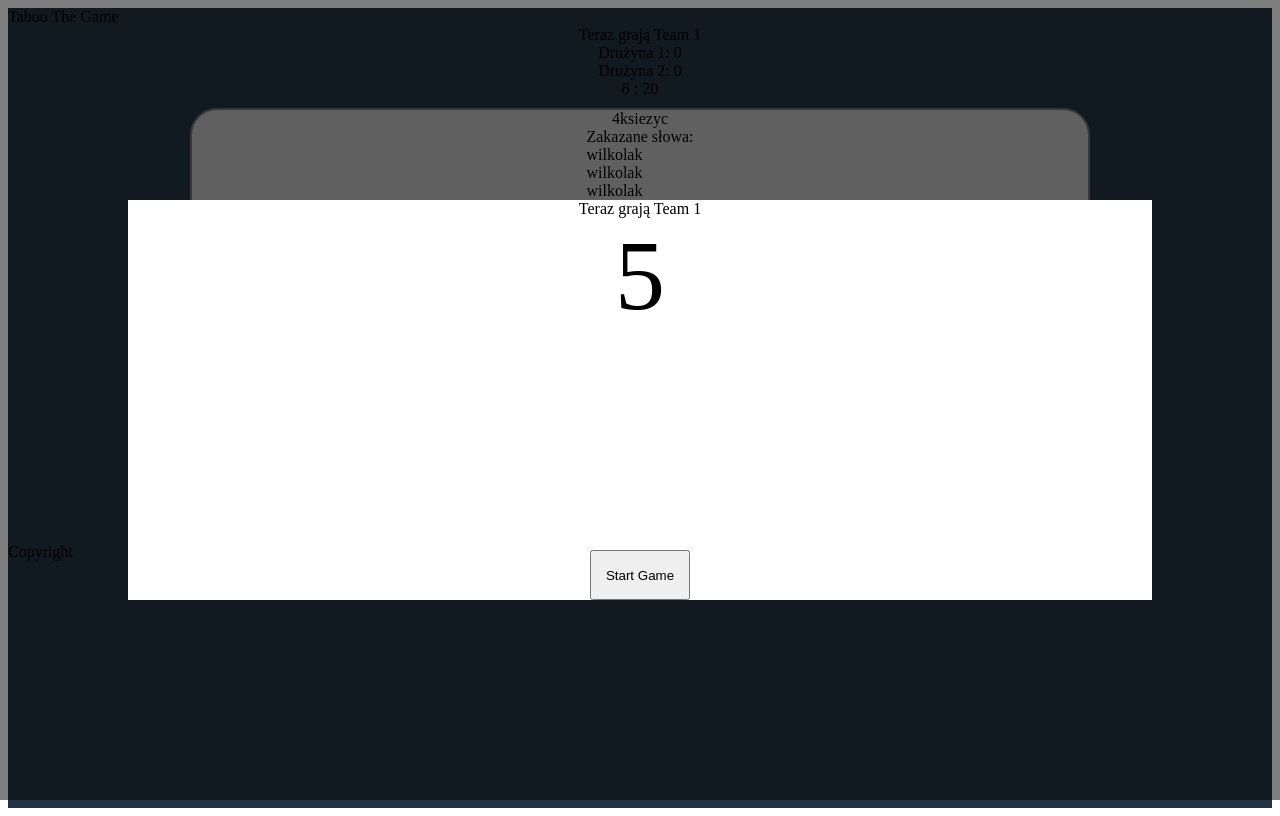
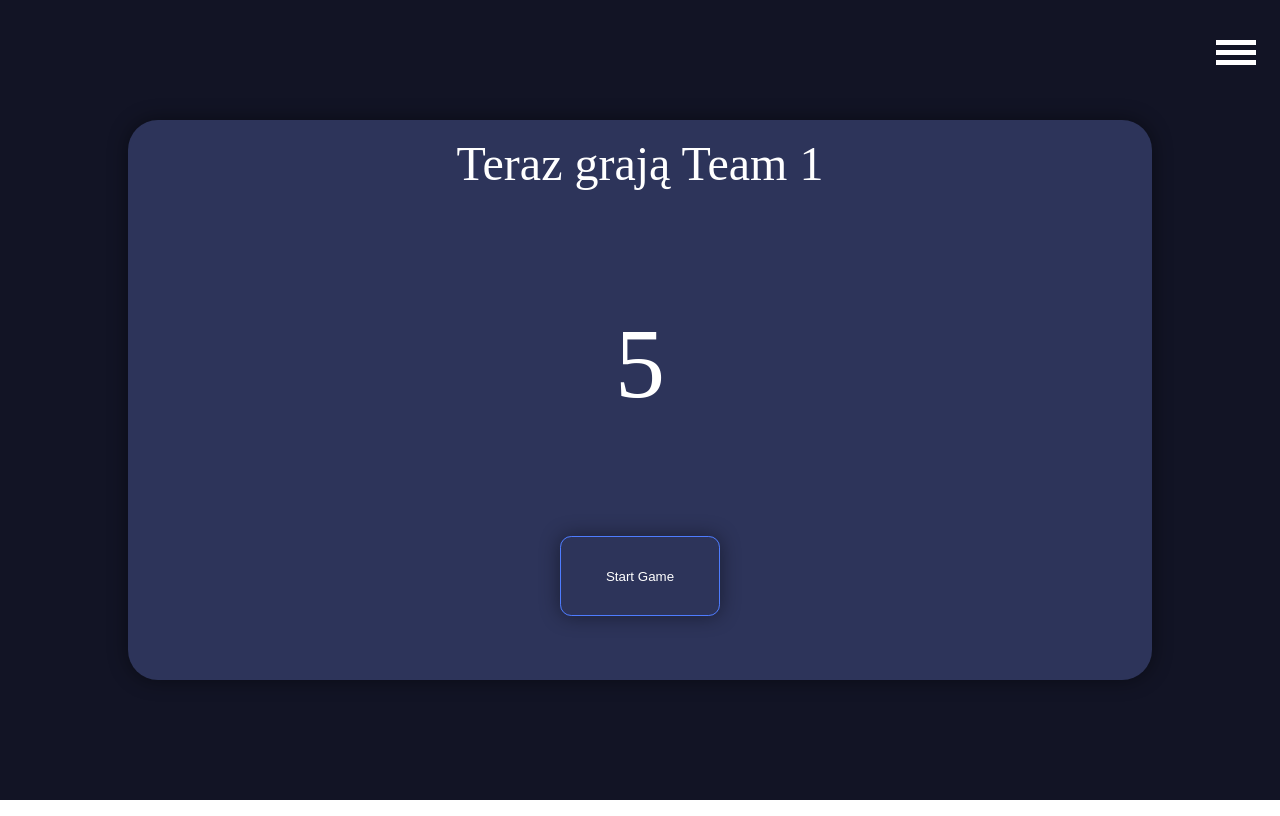
Before and after one commit to dmajkowski/taboothegame, a React (Create React App) app: page /game in a window 1280 px wide. Built offline with nearby package versions, Linux system fonts and the light colour scheme; the HTML template or start-up script is replaced by a standard one.

Commit message:
Added some simple routing and styling for home and popup

```diff
--- a/src/App.js
+++ b/src/App.js
@@ -1,14 +1,35 @@
+
+import { BrowserRouter as Router, Link, Route, Switch, Redirect } from "react-router-dom";
 import Game from './components/Game';
-
+import "./styles/App.css"
 
 function App() {
 
   return (
-    <>
-
-      <Game />
-
-    </>
+    <div className="container">
+      <Router>
+        <Switch>
+          <Route exact path="/">
+            <header className="header"><h1>Witaj w grze taboo!</h1></header>
+            <div className="mainmenu">
+              <nav>
+                <ul>
+                  <li>
+                    <Link to="/game">Zacznij gre</Link>
+                  </li>
+                  <li>
+                    <Link to="/">Home</Link>
+                  </li>
+                </ul>
+              </nav>
+            </div>
+          </Route>
+          <Route path="/game">
+            <Game />
+          </Route>
+        </Switch>
+      </Router>
+    </div>
   );
 }
 
--- a/src/components/Game.js
+++ b/src/components/Game.js
@@ -6,13 +6,14 @@ import Timer from "./Timer";
 import TeamScore from './TeamScore';
 import GamePopup from './GamePopup';
 import Scoreboard from './Scoreboard'
+import Menu from './Menu'
 import "../styles/Game.css"
 
 
 function Game() {
   const [activeTeam, setActiveTeam] = useState("Team 1", "Team2"); //Obecnie grająca drużyna - domyślnie 1
   const [remainingRounds, setRemainingRounds] = useState(2)
-  const [maxTime, setMaxTime] = useState(500);
+  const [maxTime, setMaxTime] = useState(10);
   const [currentScore, setCurrentScore] = useState({
     team1Score: 0,
     team2Score: 0,
@@ -40,6 +41,66 @@ function Game() {
       word: "4ksiezyc",
       forbiddenWords: ["wilkolak", "wilkolak", "wilkolak", "cosik"],
     },
+    {
+      word: "5ksiezyc",
+      forbiddenWords: ["wilkolak", "cos", "cosik", "cosik"],
+    },
+    {
+      word: "6ksiezyc",
+      forbiddenWords: ["wilkolak", "wilkolak", "wilkolak", "cosik"],
+    },
+    {
+      word: "7ksiezyc",
+      forbiddenWords: ["wilkolak", "wilkolak", "wilkolak", "cosik"],
+    },
+    {
+      word: "8ksiezyc",
+      forbiddenWords: ["wilkolak", "wilkolak", "wilkolak", "cosik"],
+    },
+    {
+      word: "9ksiezyc",
+      forbiddenWords: ["wilkolak", "wilkolak", "wilkolak", "cosik"],
+    },
+    {
+      word: "10ksiezyc",
+      forbiddenWords: ["wilkolak", "cos", "cosik", "cosik"],
+    },
+    {
+      word: "11ksiezyc",
+      forbiddenWords: ["wilkolak", "wilkolak", "wilkolak", "cosik"],
+    },
+    {
+      word: "12ksiezyc",
+      forbiddenWords: ["wilkolak", "wilkolak", "wilkolak", "cosik"],
+    },
+    {
+      word: "13ksiezyc",
+      forbiddenWords: ["wilkolak", "wilkolak", "wilkolak", "cosik"],
+    },
+    {
+      word: "14ksiezyc",
+      forbiddenWords: ["wilkolak", "wilkolak", "wilkolak", "cosik"],
+    },
+    {
+      word: "15ksiezyc",
+      forbiddenWords: ["wilkolak", "cos", "cosik", "cosik"],
+    },
+    {
+      word: "16ksiezyc",
+      forbiddenWords: ["wilkolak", "wilkolak", "wilkolak", "cosik"],
+    },
+    {
+      word: "17ksiezyc",
+      forbiddenWords: ["wilkolak", "wilkolak", "wilkolak", "cosik"],
+    },
+    {
+      word: "18ksiezyc",
+      forbiddenWords: ["wilkolak", "wilkolak", "wilkolak", "cosik"],
+    },
+    {
+      word: "19ksiezyc",
+      forbiddenWords: ["wilkolak", "wilkolak", "wilkolak", "cosik"],
+    }
   ]); //Tablica obiektów ze słowami do odgadniecia i słowami zabronionymi
   const [currentWord, setCurrentWord] = useState();
   const changeActiveTeam = (time) => {
@@ -53,7 +114,9 @@ function Game() {
   const startCountingTime = () => {
     setStartTimer(true);
   };
-  const addPointForCorrectAnswer = () => {
+  const updatePoints = (type) => {
+    switch (type) {
+      case "add":
         activeTeam === "Team 1" ? setCurrentScore((prevState) => ({
           ...currentScore,
           team1Score: prevState.team1Score + 1,
@@ -61,16 +124,42 @@ function Game() {
           ...currentScore,
           team2Score: prevState.team2Score + 1,
         }));
+        break;
+      case "remove":
+        activeTeam === "Team 1" ? setCurrentScore((prevState) => ({
+          ...currentScore,
+          team1Score: prevState.team1Score - 1,
+        })) : setCurrentScore((prevState) => ({
+          ...currentScore,
+          team2Score: prevState.team2Score - 1,
+        }));
+    }
   }
   const displayNewWord = () => {
     setCurrentWord(words.pop());
   }
   const correctAnswerProvided = () => {
-    addPointForCorrectAnswer();
+    updatePoints("add");
     displayNewWord();
   }
+  const inCorrectAnswerProvided = () => {
+    updatePoints("remove");
+    displayNewWord();
+  }
+  const displayWinner = (score) => {
+    const teamsScoreDifference = score.team1Score - score.team2Score;
+    if (teamsScoreDifference > 0) {
+      return { winner: "Team1", pointsTeam1: score.team1Score, pointsTeam2: score.team2Score }
+    } else if (teamsScoreDifference < 0) {
+      return { winner: "Team2", pointsTeam1: score.team1Score, pointsTeam2: score.team2Score }
+    } else if (teamsScoreDifference = 0) {
+      return { winner: "Draw", pointsTeam1: score.team1Score, pointsTeam2: score.team2Score }
+    }
+  }
+
   return (
     <>
+      <Menu />
       {remainingRounds ?//This will be replaced by routing
         <div className="game">
           <header>Taboo The Game</header>
@@ -83,14 +172,13 @@ function Game() {
             <Timer maxTime={maxTime} changeActiveTeam={changeActiveTeam} startTimer={startTimer} />
             <WordBox displayNewWord={displayNewWord} a={currentWord} />
             <div className="gaming-buttons">
-              <GamingButton correctAnswerProvided={correctAnswerProvided} />
-              <GamingButton />
-              <GamingButton />
+              <GamingButton type="incorrect" answerProvided={inCorrectAnswerProvided} />
+              <GamingButton type="correct" answerProvided={correctAnswerProvided} />
             </div>
           </main>
           <footer>Copyright</footer>
         </div> :
-        <Scoreboard winner={currentScore.team1Score > currentScore.team2Score ? "Team1" : "Team2"} />
+        <Scoreboard scores={displayWinner(currentScore)} />
       }
 
     </>
--- a/src/components/GamePopup.js
+++ b/src/components/GamePopup.js
@@ -1,14 +1,26 @@
 
-import { useState } from "react";
+import { useState, useEffect } from "react";
 import "../styles/GamePopup.css"
-import { ConsoleWriter } from "istanbul-lib-report";
 
 const GamePopup = (props) => {
     const [counter, setCounter] = useState(5);
+    const [counterAnimation, setCounterAnimation] = useState();
+
+    useEffect(() => {
+        setCounterAnimation(prevState => {
+            if (prevState === "animate") {
+                setCounterAnimation("animate2")
+            } else if (prevState === "animate2") {
+                setCounterAnimation("animate")
+            }
+        });
+    }, [counter])
+
     const setVisibilityOfPopup = () => {
         props.setDisplayPopup(!props.displayPopup);
     }
     const countToGameStart = () => {
+        setCounterAnimation("animate");
         let currentCounter = counter;
         const counterInterval = setInterval(() => {
             setCounter(--currentCounter);
@@ -21,7 +33,7 @@ const GamePopup = (props) => {
         <div className="popup">
             <div className="popup-content">
                 <div className="player">Teraz grają {props.activeTeam}</div>
-                <div className={`countdown ${counter < 5 && "animate"}`}>{counter}</div>
+                <div className="counter"><div className={`countdown ${counterAnimation}`}>{counter}</div></div>
                 <button className="btn" onClick={countToGameStart}>Start Game</button>
             </div>
         </div>
--- a/src/components/GamingButton.js
+++ b/src/components/GamingButton.js
@@ -1,7 +1,15 @@
 const GamingButton = (props) => {
+
+    const renderButton = (buttonType) => {
+        switch (buttonType) {
+            case "correct": return <button onClick={props.answerProvided}>+</button>
+            case "incorrect": return <button onClick={props.answerProvided}>-</button>
+        }
+    }
+
     return (
         <>
-            <button onClick={props.correctAnswerProvided}>Click</button>
+            {renderButton(props.type)}
         </>
     )
 };
--- /dev/null
+++ b/src/components/Menu.jsx
@@ -0,0 +1,20 @@
+import { BrowserRouter as Router, Link, Route, Switch, Redirect } from "react-router-dom";
+import { useState } from "react";
+import '../styles/Menu.css'
+
+
+
+const Menu = () => {
+    const [isMenuOpen, setIsMenuOpen] = useState(false);
+
+    const toggleMenu = () => {
+        setIsMenuOpen(!isMenuOpen);
+    }
+    return (
+        <Router>
+            <button onClick={toggleMenu} className={`menu-btn ${isMenuOpen ? "opened" : null}`}></button>
+        </Router>
+    );
+}
+
+export default Menu;
--- a/src/components/Scoreboard.js
+++ b/src/components/Scoreboard.js
@@ -1,6 +1,9 @@
 const Scoreboard = (props) => {
     return (
-        <div>Wygrała drużyna {props.winner}</div>
+        <div>
+            <div>Wygrała drużyna {props.scores.winner}</div>
+            <div>Wynik {props.scores.pointsTeam1} : {props.scores.pointsTeam2}</div>
+        </div>
     );
 }
 
--- /dev/null
+++ b/src/styles/App.css
@@ -0,0 +1,26 @@
+*{
+    margin: 0 auto;
+    padding: 0;
+    list-style: none;
+    text-decoration: none;
+    color: #ffffff;
+    box-sizing: border-box;
+}
+
+.container{
+    height: 100vh;
+    background-color: #25294A;
+    display: flex;
+    flex-direction: column;
+    justify-content: space-evenly;
+}
+
+.mainmenu li{
+    font-size: 50px;
+}
+
+.mainmenu ul{
+    display: flex;
+    flex-direction: column;
+    align-items: center;
+}
--- a/src/styles/Game.css
+++ b/src/styles/Game.css
@@ -1,8 +1,3 @@
-.game{
-    background-color: #223343;
-    height: 100vh;
-  }
-
   .main{
     display: flex;
     flex-direction: column;
--- a/src/styles/GamePopup.css
+++ b/src/styles/GamePopup.css
@@ -17,31 +17,66 @@
     align-items: center;
     justify-content: space-around;
     width: 80vw;
-    height: 50vh;
-    background-color: white;
+    height: 70vh;
+    background-color: #2d345A;
+    border-radius: 30px;
+    box-shadow: 0px 0px 20px 0px rgba(0,0,0,0.44);
+    padding: 1rem;
+}
+
+.player{
+    font-size: 3rem;
+}
+
+.counter{
+    display: flex;
+    flex-grow: 1;
+    font-size: 100px;
+    justify-content: center;
+    align-items: center;
 }
 
 .countdown{
-    flex-grow: 1;
-    font-size: 100px;
+    position: absolute;
+    z-index: 500;
 }
 
 .animate{
-    animation-duration: 1s;
+    animation-duration: 1.5s;
     animation-name: slidein;
+}
+
+.animate2{
+    animation-duration: 1.5s;
+    animation-name: slidein2;
 }
 
 @keyframes slidein {
     from {
-        font-size: 50px;
+        font-size: 100px;
     }
 
     to {
+        font-size: 500px;
+    }
+  }
+
+  @keyframes slidein2 {
+    from {
         font-size: 100px;
+    }
+
+    to {
+        font-size: 500px;
     }
   }
 
 .btn{
-    width: 100px;
-    height: 50px;
+    width: 10rem;
+    height: 5rem;
+    margin-bottom: 3rem;
+    background: none;
+    border: 1px solid #4E7CFF;
+    border-radius: 0.7rem;
+    box-shadow: 0px 0px 20px 0px rgba(0,0,0,0.44);
 }
--- /dev/null
+++ b/src/styles/Menu.css
@@ -0,0 +1,63 @@
+.menu-btn{
+    width: 40px;
+    height: 35px;
+    z-index: 200;
+    border: 0;
+    border-top: 5px solid #ffffff;
+    background: none;
+    position: absolute;
+    top: 5%;
+    left: 95%;
+}
+
+.menu-btn::before{
+    content: "";
+    position: absolute;
+    top: 0;
+    left: 0;
+    width: 100%;
+    border-top: 5px solid #ffffff;
+    transform: translateY(5px);
+    transition: all 0.3s ease;
+}
+
+.menu-btn::after{
+    content: "";
+    position: absolute;
+    top: 100%;
+    left: 0;
+    width: 100%;
+    border-top: 5px solid #ffffff;
+    transform: translateY(-15px);
+    transition: all 0.3s ease;
+}
+
+.menu-btn:hover::after{
+    transform: translateY(-5px);
+    transition: all 0.3s ease;
+}
+
+.menu-btn:hover::before{
+    transform: translateY(10px);
+    transition: all 0.3s ease;
+}
+
+.opened{
+    border: none;
+}
+
+.opened::after{
+    transform: rotate(-45deg) translate(15px, -15px);
+}
+
+.opened:hover::after{
+    transform: rotate(-45deg) translate(15px, -15px);
+}
+
+.opened::before{
+    transform: rotate(45deg) translate(10px, 10px);
+}
+
+.opened:hover::before{
+    transform: rotate(45deg) translate(10px, 10px);
+}
```
Also changed, not shown: src/components/Timer.js (+6 -7 lines). Lines whose indentation alone changed are shown as unchanged.
